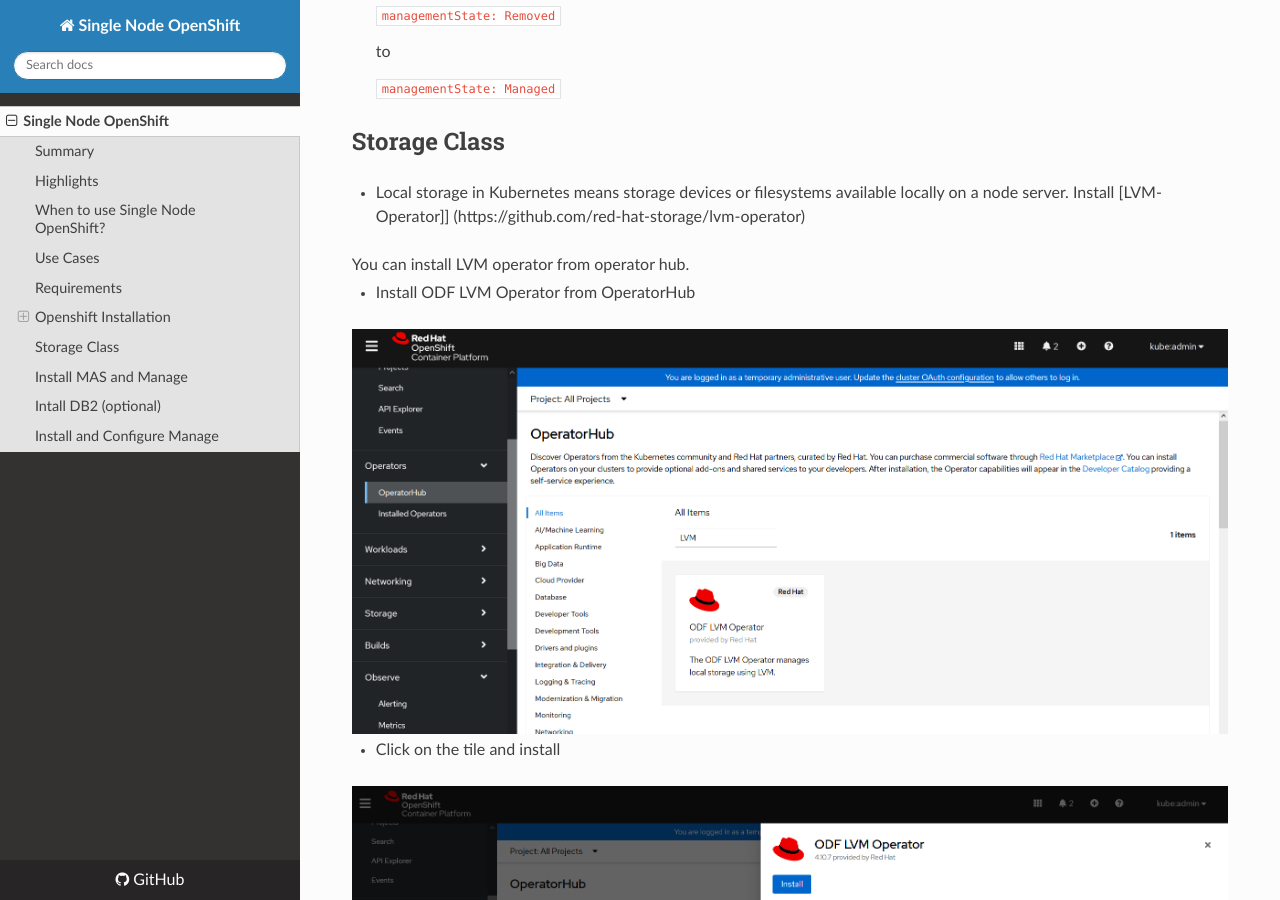
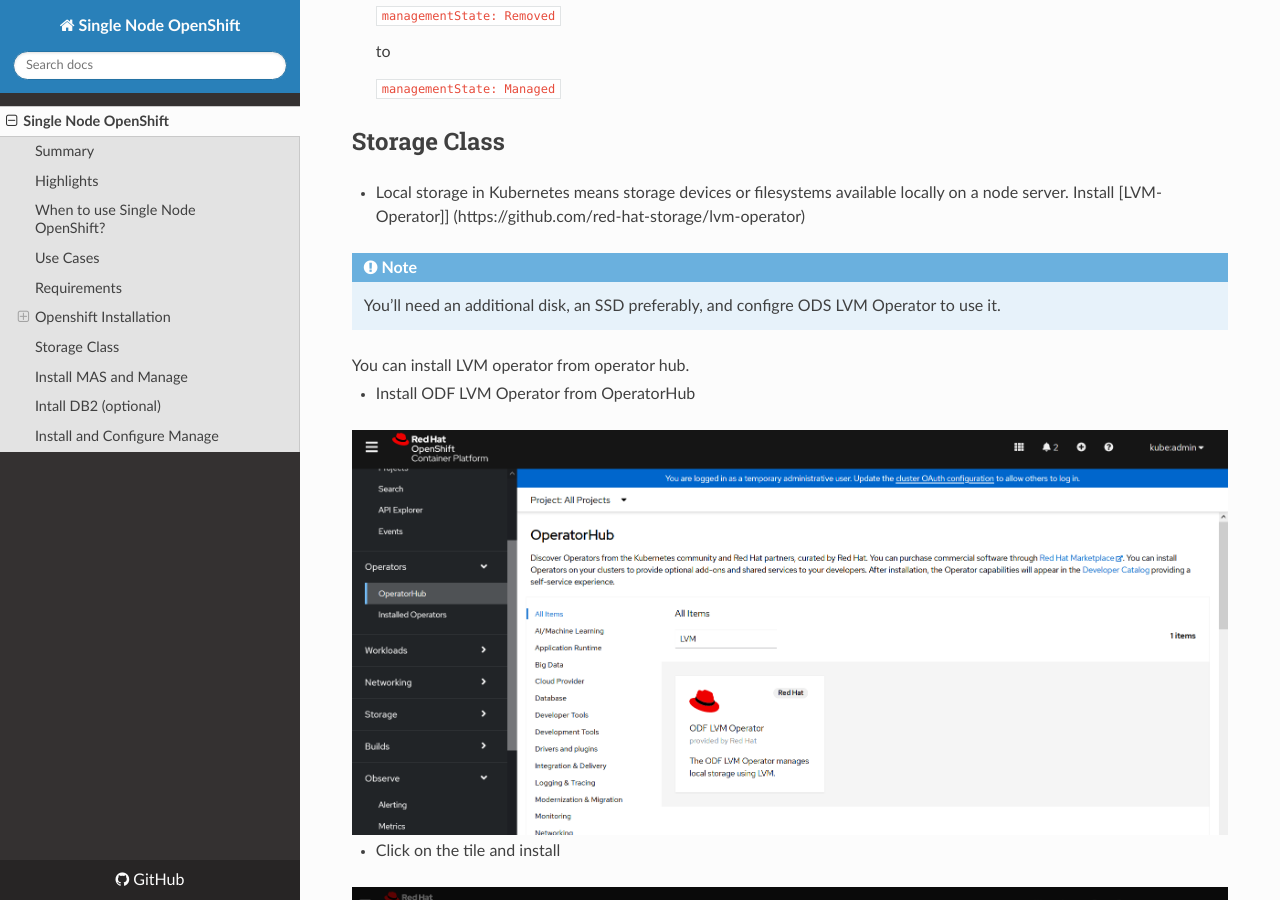
Before and after one commit to ibm-mas-manage/sno, an MkDocs documentation site: the page built from docs/index.md, in a window 1280 px wide and 900 px high, scrolled down 3052 px. Built offline with MkDocs 1.6.1, drawn with Linux system fonts in a browser that asks for light colours; nearby versions of some CDN libraries.

Commit message:
Update index.md

```diff
--- a/docs/index.md
+++ b/docs/index.md
@@ -120,6 +120,9 @@
 ## Storage Class
 
 - Local storage in Kubernetes means storage devices or filesystems available locally on a node server. Install [LVM-Operator]] (https://github.com/red-hat-storage/lvm-operator)
+
+!!! note
+    You’ll need an additional disk, an SSD preferably, and configre ODS LVM Operator to use it.
 
 You can install LVM operator from operator hub.
 
```
